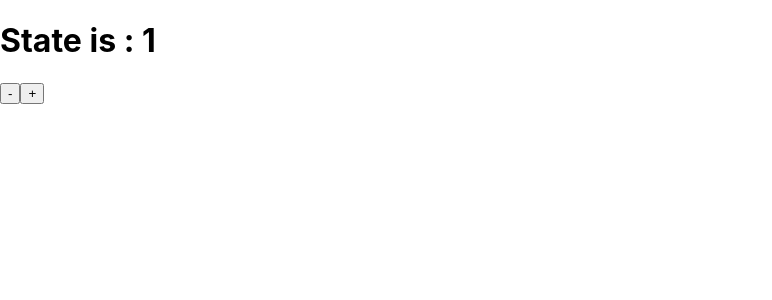
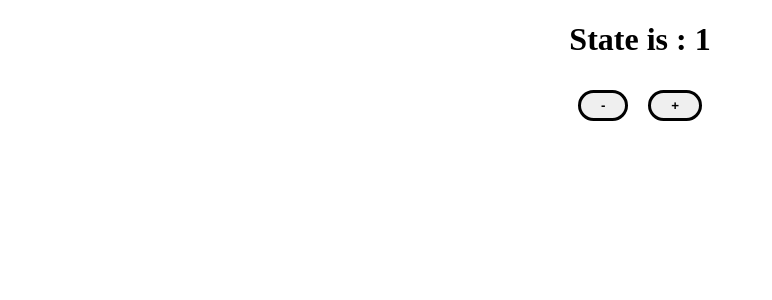
Before and after one commit to Meetawa/increment-decrement-counter, a React (Create React App) app: page / in a window 1280 px wide. Shown: the top 300 px of the page, without its empty margins (0-772 px from the left). Built offline with nearby package versions, Linux system fonts and the light colour scheme.

Commit message:
add some css

```diff
--- a/src/index.css
+++ b/src/index.css
@@ -1,13 +1,12 @@
 body {
-  margin: 0;
-  font-family: -apple-system, BlinkMacSystemFont, 'Segoe UI', 'Roboto', 'Oxygen',
-    'Ubuntu', 'Cantarell', 'Fira Sans', 'Droid Sans', 'Helvetica Neue',
-    sans-serif;
-  -webkit-font-smoothing: antialiased;
-  -moz-osx-font-smoothing: grayscale;
+  text-align: center;
 }
-
-code {
-  font-family: source-code-pro, Menlo, Monaco, Consolas, 'Courier New',
-    monospace;
+button {
+  padding: 5px;
+  margin: 10px;
+  padding-left: 20px;
+  padding-right: 20px;
+  border: 3px solid black;
+  border-radius: 20px;
+  font-weight: bold;
 }
```
